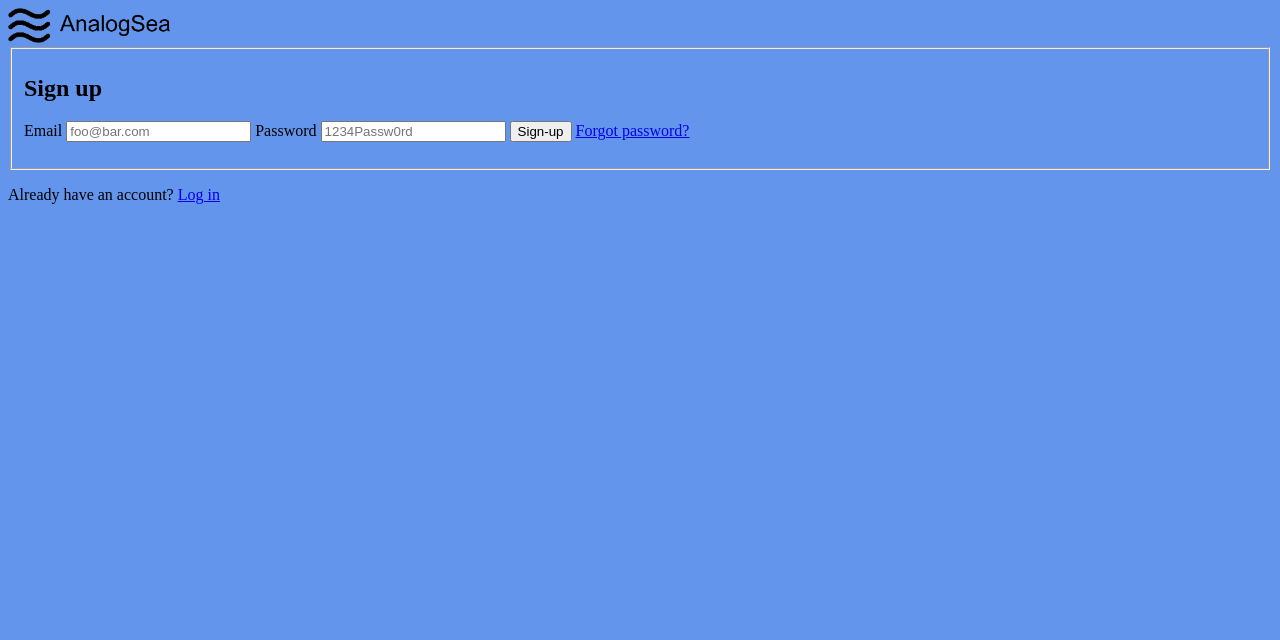
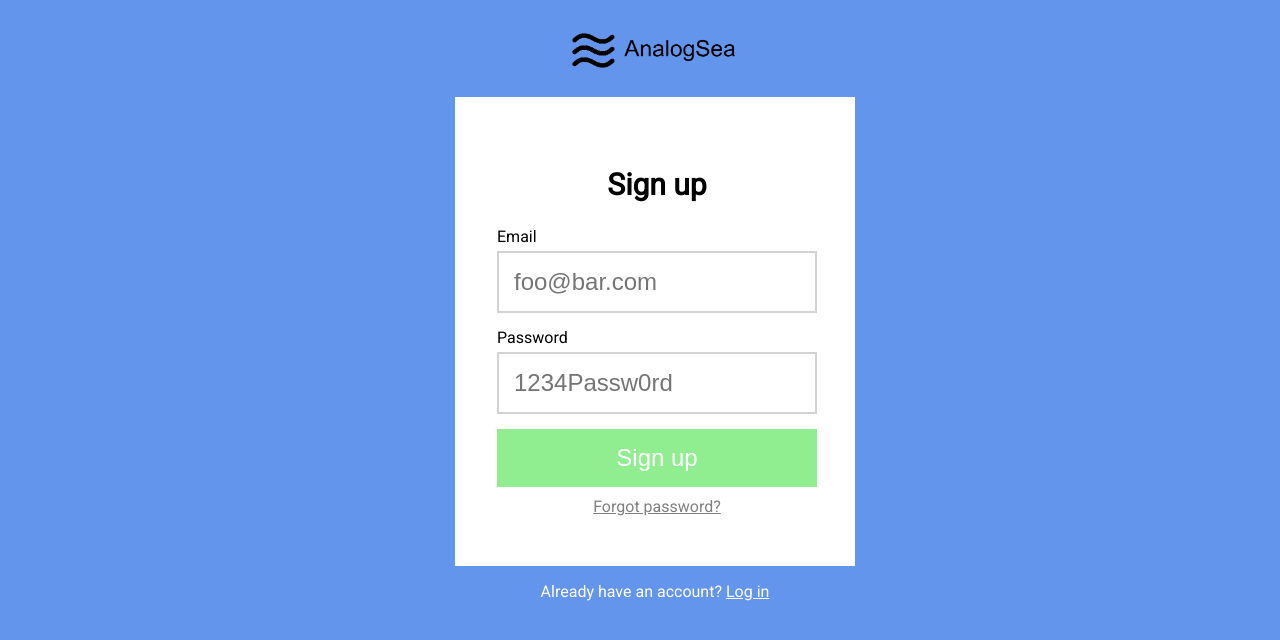
Before and after one commit to matthewmjm/css-analog-seas-signup-page, a plain HTML site: page index.html in a window 1280 px wide. Drawn offline with Linux system fonts and the light colour scheme.

Commit message:
finished Sign-in Page challenge

```diff
--- a/index.html
+++ b/index.html
@@ -25,8 +25,10 @@
 
                     <label for="password">Password</label>
                     <input type="password" name='password' id='password' placeholder="1234Passw0rd" />
-                    <button type='submit'>Sign-up</button>
-                    <a href="/forgot-password/new">Forgot password?</a></p>
+                    <button type='submit'>Sign up</button>
+                    <div class='forgot'>
+                        <a href="/forgot-password/new">Forgot password?</a>
+                    </div>
                 </fieldset>
             </form>
         </section>
--- a/styles/main.css
+++ b/styles/main.css
@@ -1,9 +1,11 @@
+* {
+    box-sizing: border-box
+}
+
 body {
     background-color: cornflowerblue;
-}
-
-header {
-    width: 100%;
+    padding-left: 30px;
+    font-family: 'Roboto', helvetica, sans-serif;
 }
 
 .logo {
@@ -11,3 +13,80 @@ header {
     margin: auto;
     height: 35px;
 }
+
+header,
+main,
+footer {
+    width: 400px;
+    margin: 0 auto;
+}
+
+header,
+footer {
+    text-align: center;
+}
+
+header {
+    padding-top: 25px;
+    padding-bottom: 25px;
+}
+
+main {
+    background-color: white;
+    padding: 40px;
+}
+
+h1 {
+    font-size: 30px;
+    text-align: center;
+}
+
+.log-in fieldset {
+    padding-left: 0;
+    border: none;
+}
+
+.log-in label {
+    display: block;
+    margin-bottom: 5px;
+}
+
+.log-in input,
+.log-in button {
+    width: 320px;
+    border: 2px;
+    padding: 15px;
+    font-size: 1.5rem;
+}
+
+.log-in input {
+    display: block;
+    width: 320px;
+    margin-bottom: 15px;
+    border: 2px solid lightgray;
+}
+
+.forgot {
+    padding-top: 10px;
+    text-align: center;
+}
+
+.forgot a:link,
+.forgot a:visited {
+    color: gray;
+}
+
+button {
+    background-color: lightgreen;
+    color: white;
+}
+
+button:hover {
+    background-color: darkgreen;
+}
+
+footer p,
+footer a {
+    color: white;
+    font-weight: bold:
+}
```
